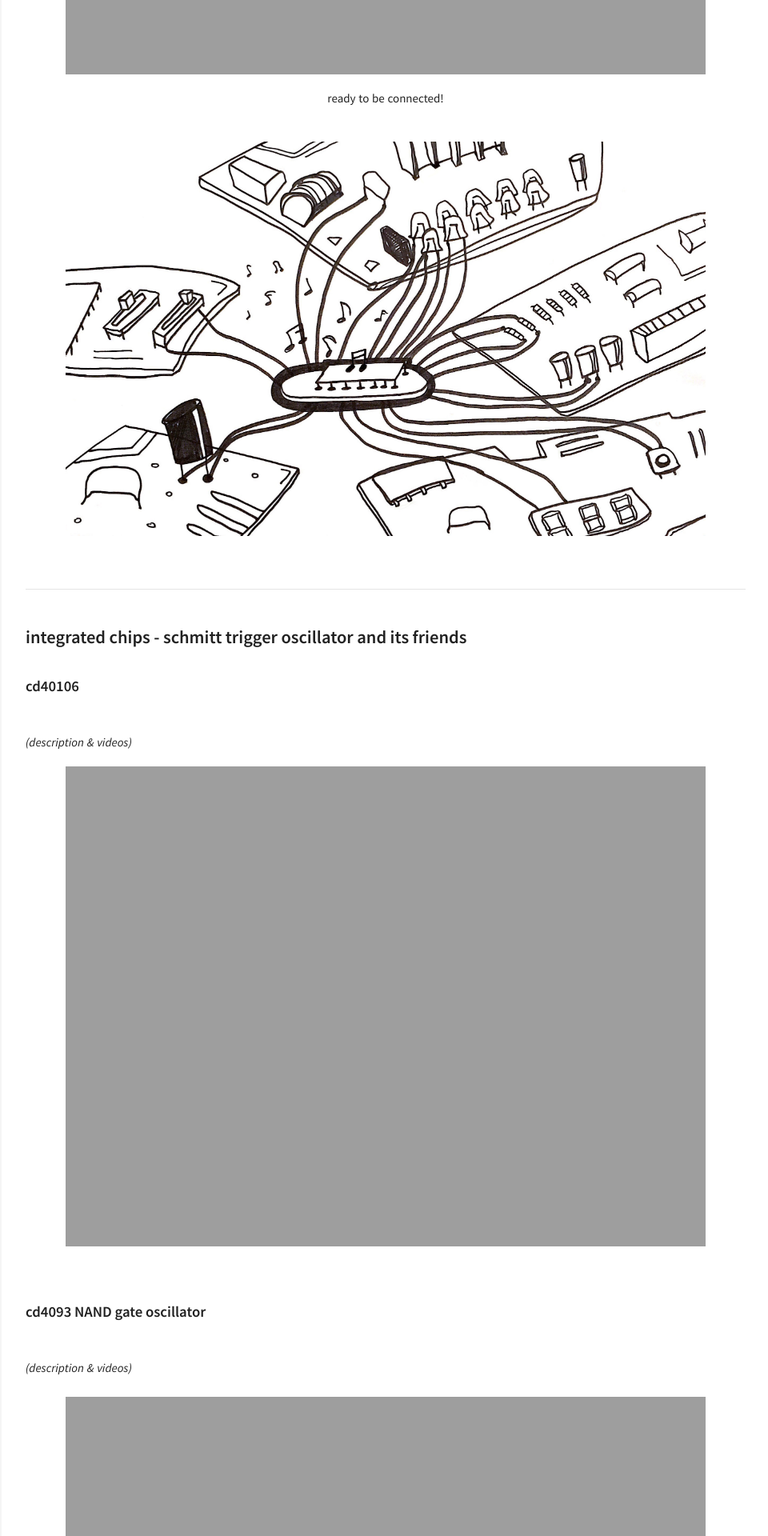
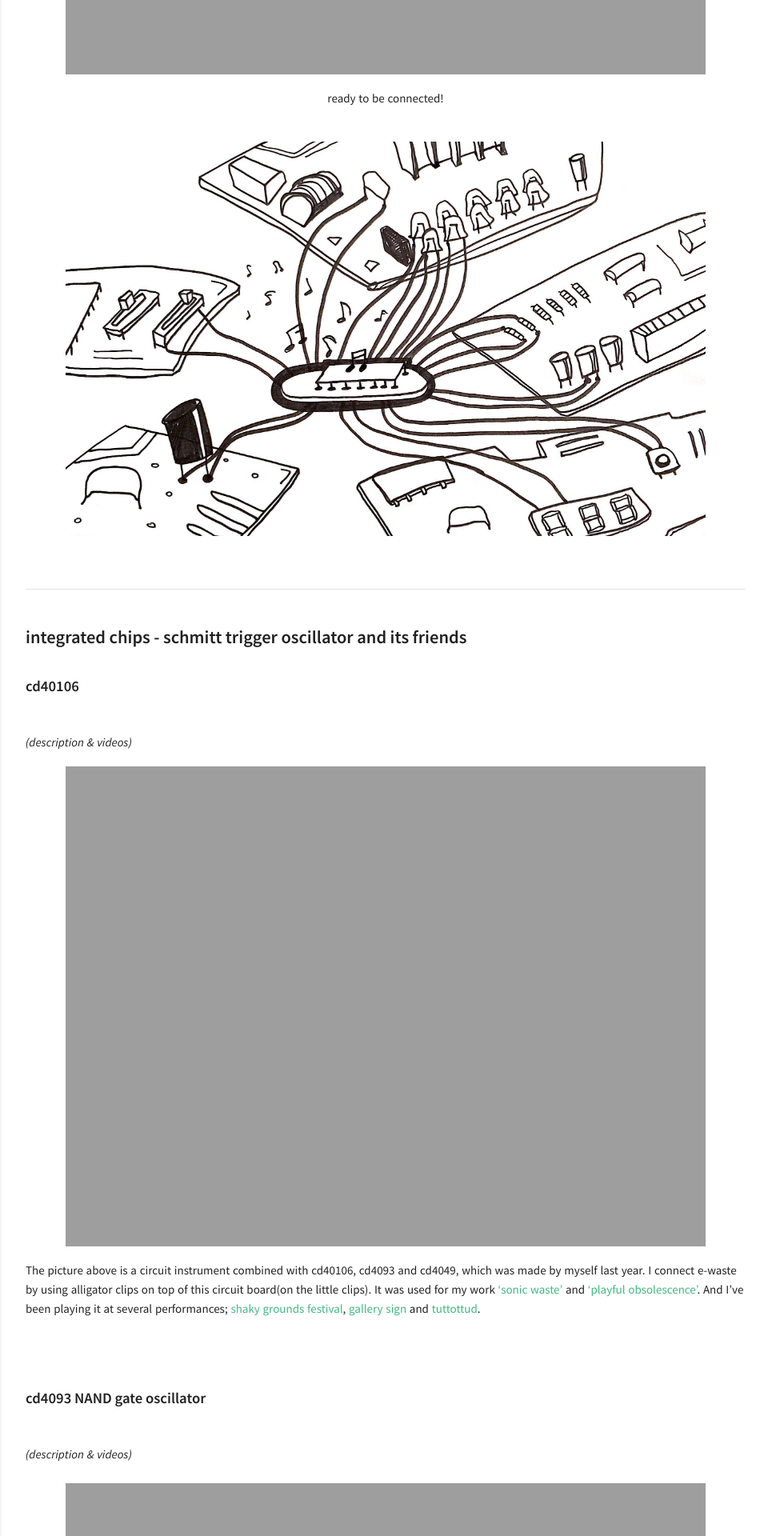
Before and after one commit to lucid2713/blog, a Jekyll site: the page built from _posts/2019-01-31-work-in-progress-diy-circuit-oscillator.md, in a window 1280 px wide. Shown: the part 3080-5000 px from the top of the page at 80% size, without its empty margins (318-1278 px from the left). Built offline with Jekyll 4.4.1, drawn with Linux system fonts in a browser that asks for light colours.

Commit message:
Update 2019-01-31-work-in-progress-diy-circuit-oscillator.md

```diff
--- a/_posts/2019-01-31-work-in-progress-diy-circuit-oscillator.md
+++ b/_posts/2019-01-31-work-in-progress-diy-circuit-oscillator.md
@@ -80,6 +80,9 @@ ready to be connected!
 _(description & videos)_
 
 ![circuit with cd40106, cd4093, and cd4049]({{site.url}}/img/cd40106_4093_4049.png){: width="800px"}
+
+The picture above is a circuit instrument combined with cd40106, cd4093 and cd4049, which was made by myself last year. I connect e-waste by using alligator clips on top of this circuit board(on the little clips). It was used for my work ['sonic waste'](http://mina-vitamina.net/sonic-waste) and ['playful obsolescence'](http://mina-vitamina.net/playful-obsolescence). And I've been playing it at several performances; [shaky grounds festival](https://www.youtube.com/watch?v=APx7oDdLYCg), [gallery sign](https://www.youtube.com/watch?v=reulvS8F-fg) and [tuttottud](https://www.youtube.com/watch?v=Fom82mC99Wg).
+
 <br>
 <br>
 
@@ -89,6 +92,10 @@ _(description & videos)_
 <br>
 <br>
 ![cd4093_drawing]({{site.url}}/img/cd4093_drawing.jpg){: width="800px"}
+<p align = "center">
+cd4093 schematics
+</p>
+
 
 <p align = "center">
 cd4093 with e-waste(using resistor and capacitor)
```
